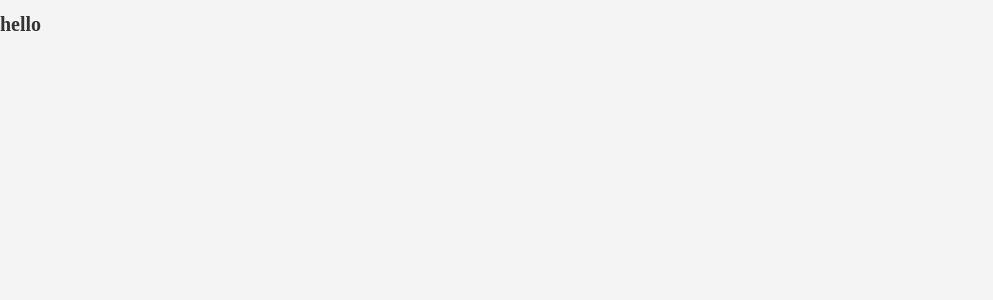
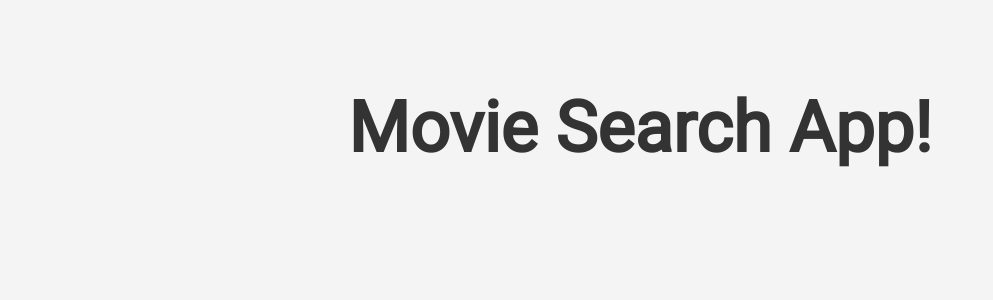
Before and after one commit to CodeJeffreyG/Movie-Search, a React (Create React App) app: page / in a window 1280 px wide. Shown: the top 300 px of the page, without its empty margins (0-993 px from the left). Built offline with nearby package versions, Linux system fonts and the light colour scheme.

Commit message:
Created title for app

```diff
--- a/src/App.tsx
+++ b/src/App.tsx
@@ -3,7 +3,7 @@ import React from "react";
 function App() {
   return (
     <div className="container">
-      <h1>hello</h1>
+      <h1 className = "title">Movie Search App!</h1>
     </div>
   );
 }
--- a/src/index.css
+++ b/src/index.css
@@ -1,4 +1,5 @@
 * {
+  font-family: "Roboto", sans-serif;
   box-sizing: border-box;
 }
 
@@ -17,3 +18,14 @@ p {
 small {
   font-size: 1.2rem;
 }
+
+.container {
+  margin: 0 auto;
+  max-width: 1000px;
+  padding: 40px;
+}
+
+.title {
+  font-size: 4.4rem;
+  text-align: center;
+}
```
